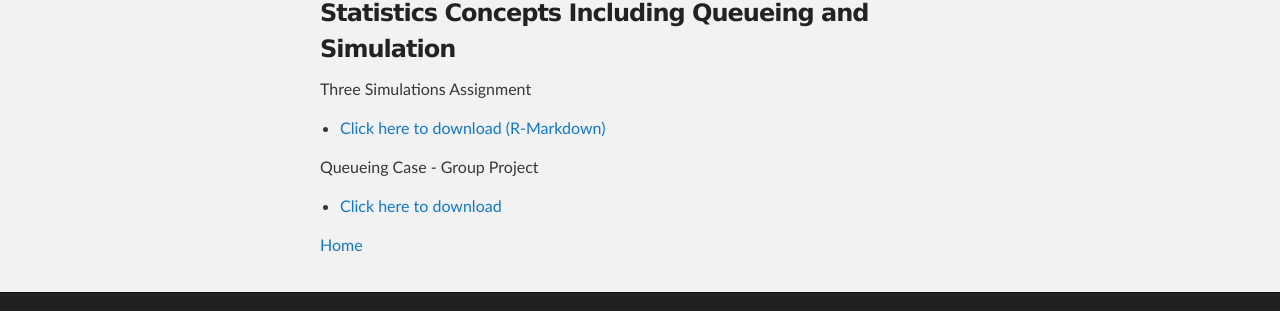
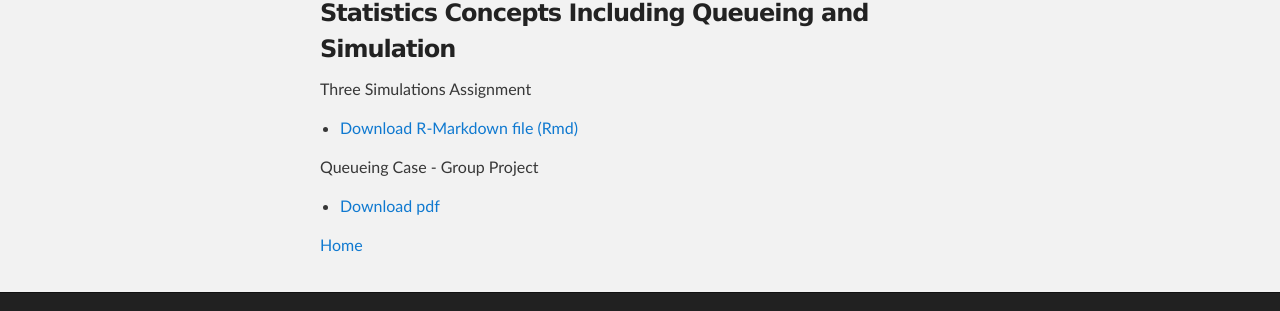
Before and after one commit to Cherylngo/cherylngo.github.io, a Jekyll site: the page built from PSBA/index.md, in a window 1280 px wide. Shown: the part 417-728 px from the top of the page. Built offline with Jekyll 4.4.1, drawn with Linux system fonts in a browser that asks for light colours; our own code applies the rules of GitHub Pages for plain Markdown files.

Commit message:
Update index.md

```diff
--- a/PSBA/index.md
+++ b/PSBA/index.md
@@ -7,9 +7,9 @@ description: Summer 2019
 ### Statistics Concepts Including Queueing and Simulation
 
 Three Simulations Assignment
-- [Click here to download (R-Markdown)](ThreeSimulationsAssignment.Rmd)
+- [Download R-Markdown file (Rmd)](ThreeSimulationsAssignment.Rmd)
 
 Queueing Case - Group Project
-- [Click here to download](QueueingCaseFinalAssignment.pdf)
+- [Download pdf](QueueingCaseFinalAssignment.pdf)
 
 [Home](https://cherylngo.github.io/)
```
